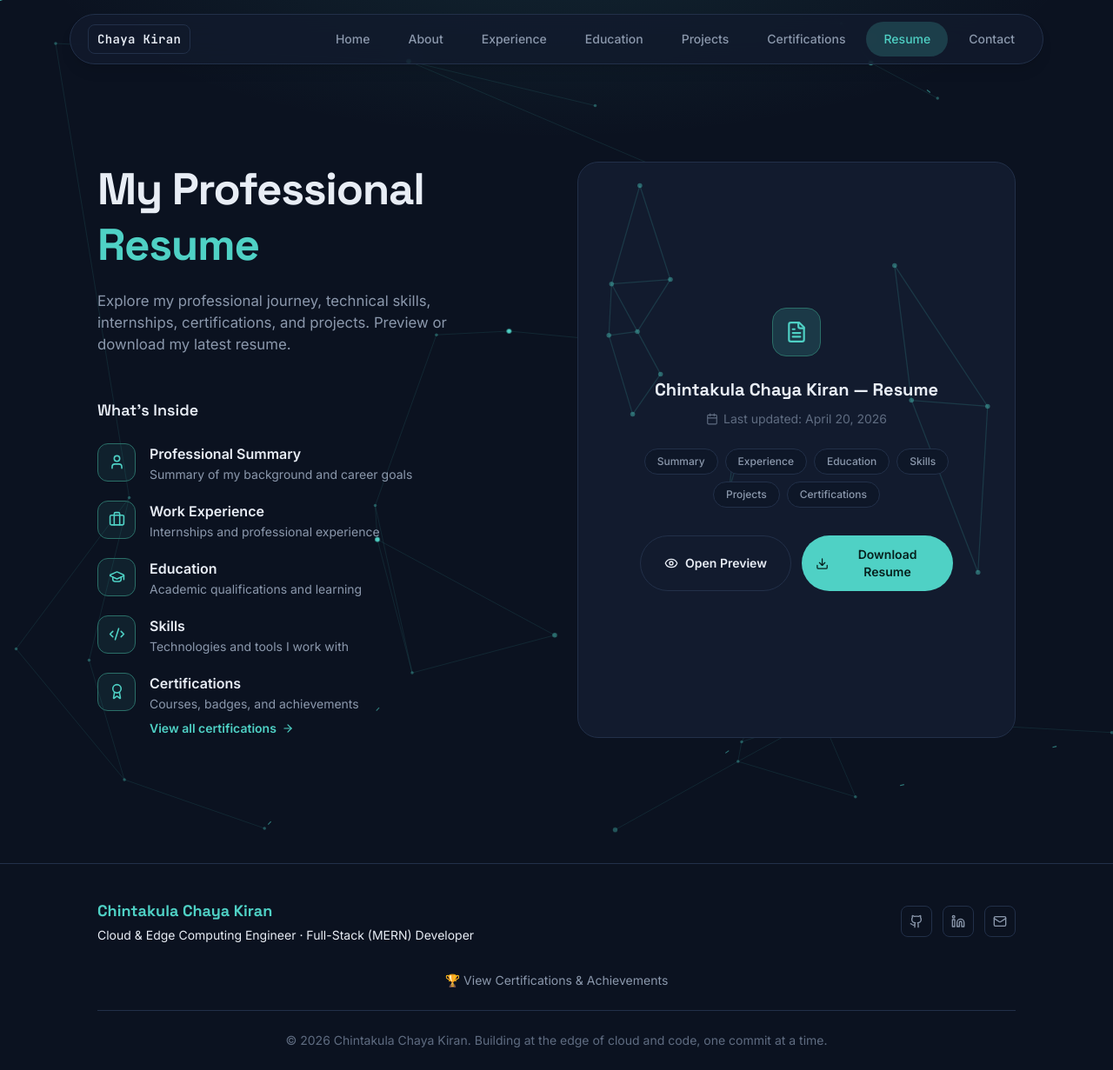
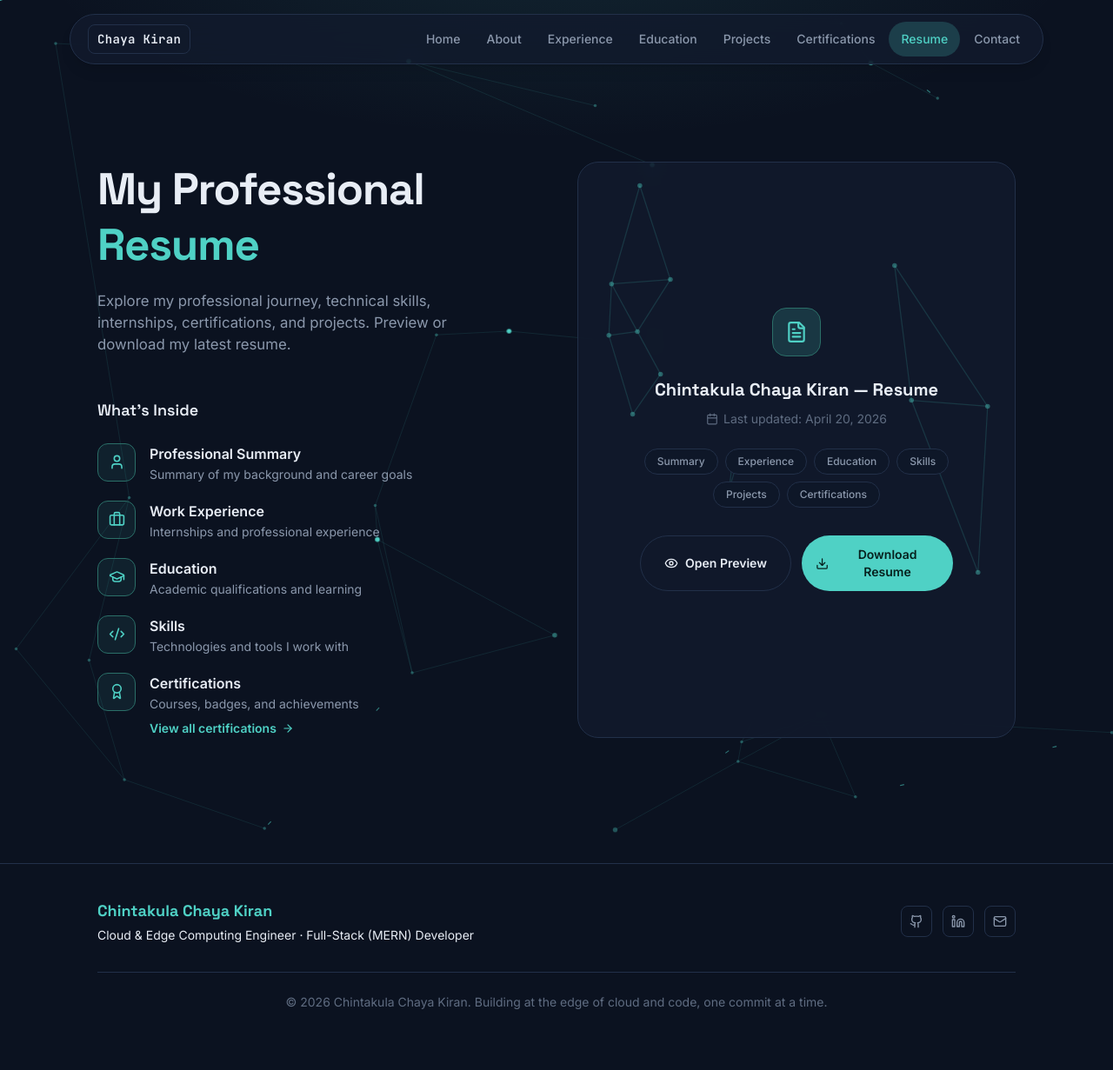
Before and after one commit to chayakiranch/ChayaKiran_portfolio, a React (Vite) app: page /resume in a window 1280 px wide. Shown: the whole page at 87% size. After the commit the page ends 1187 px from the top, so only its background shows below. Built offline with nearby package versions, Linux system fonts and the light colour scheme.

Commit message:
Improve portfolio UI and updated README

```diff
--- a/src/components/Footer.jsx
+++ b/src/components/Footer.jsx
@@ -1,5 +1,4 @@
-import { Mail, Linkedin, Github } from "lucide-react";
-import { NavLink } from "react-router-dom"; // NEW
+import { Mail, Linkedin, Github } from "lucide-react"; // CHANGED: removed unused NavLink import (Certifications footer link removed)
 import profile from "../data/profileData";
 
 const socialIcons = [
@@ -33,13 +32,6 @@ export default function Footer() {
             })}
           </div>
         </div>
-        {/* NEW: optional Certifications link in the footer */}
-        <div className="flex justify-center pb-6">
-          <NavLink to="/certifications" className="glow-navlink text-sm text-muted hover:text-accent transition-colors">
-            🏆 View Certifications &amp; Achievements
-          </NavLink>
-        </div>
-
         <div className="pt-6 border-t border-panel-border text-center text-sm text-muted-2">
           © {new Date().getFullYear()} {profile.name}. Building at the edge of cloud and code, one commit at a time.
         </div>
--- a/src/components/Hero.jsx
+++ b/src/components/Hero.jsx
@@ -47,12 +47,12 @@ export default function Hero() {
           >
             View Resume
           </NavLink>
-          {/* NEW: CTA to the Certifications & Achievements page */}
+          {/* CHANGED: "View Certifications" CTA replaced with a Contact CTA */}
           <NavLink
-            to="/certifications"
+            to="/contact"
             className="glow-btn inline-flex items-center justify-center font-semibold text-[0.95rem] px-[26px] py-3.5 rounded-full border border-panel-border text-text hover:border-accent hover:text-accent"
           >
-            View Certifications
+            Contact
           </NavLink>
         </div>
 
--- a/src/components/Navbar.jsx
+++ b/src/components/Navbar.jsx
@@ -67,8 +67,9 @@ export default function Navbar() {
   }, []);
 
   // GLOW SYSTEM: added .glow-navlink for an animated underline glow on hover
+  // CHANGED: px-5 -> px-3.5 to tighten the spacing between nav link labels
   const linkClass = ({ isActive }) =>
-    `glow-navlink px-5 py-2.5 rounded-full text-sm font-medium transition-colors whitespace-nowrap ${
+    `glow-navlink px-3.5 py-2.5 rounded-full text-sm font-medium transition-colors whitespace-nowrap ${
       isActive ? "bg-accent/20 text-accent" : "text-muted hover:text-text"
     }`;
 
@@ -93,8 +94,8 @@ export default function Navbar() {
           </span>
         </NavLink>
 
-        {/* CHANGED: md -> lg, so the 7-link pill nav only renders once there's room */}
-        <nav className="hidden lg:flex items-center gap-1">
+        {/* CHANGED: md -> lg, so the 7-link pill nav only renders once there's room. gap-1 -> gap-0.5 to tighten spacing between links */}
+        <nav className="hidden lg:flex items-center gap-0.5">
           {links.map((l) => (
             <NavLink key={l.to} to={l.to} end={l.to === "/"} className={linkClass}>
               {l.label}
--- a/src/components/SkillCard.jsx
+++ b/src/components/SkillCard.jsx
@@ -18,8 +18,8 @@ export default function SkillCard({ category, icon, items }) {
   return (
     // GLOW SYSTEM: unified via .glow-card (see index.css)
     <div
-      className="glow-card group flex flex-col h-full bg-[#111827]/60 backdrop-blur-xl
-                 border border-white/[0.08] rounded-xl p-5
+      className="glow-card group flex flex-col h-full bg-panel/80 backdrop-blur-md
+                 border border-panel-border rounded-xl p-5
                  shadow-md shadow-black/20"
     >
       {/* SIZE REDUCED: gap-3.5 mb-6 -> gap-2.5 mb-4 */}
--- a/src/components/certifications/CertificationCard.jsx
+++ b/src/components/certifications/CertificationCard.jsx
@@ -11,7 +11,7 @@ export default function CertificationCard({ cert, onView }) {
       whileInView={{ opacity: 1, y: 0 }}
       viewport={{ once: true, margin: "-40px" }}
       transition={{ duration: 0.4, ease: "easeOut" }}
-      className="glow-card group bg-panel/70 backdrop-blur-md border border-panel-border rounded-2xl overflow-hidden"
+      className="glow-card group bg-panel/80 backdrop-blur-md border border-panel-border rounded-2xl overflow-hidden"
     >
       <button
         type="button"
--- a/src/pages/ContactPage.jsx
+++ b/src/pages/ContactPage.jsx
@@ -37,7 +37,7 @@ export default function ContactPage() {
         </div>
 
         <div className="grid grid-cols-1 md:grid-cols-2 gap-6">
-          <div className="glow-card bg-panel border border-panel-border rounded-3xl p-8">
+          <div className="glow-card bg-panel/80 backdrop-blur-md border border-panel-border rounded-3xl p-8">
             <h2 className="font-display text-2xl font-bold mb-6">Connect</h2>
             <div className="flex flex-col gap-4">
               {contactLinks.map((item, i) => {
@@ -56,7 +56,7 @@ export default function ContactPage() {
             </div>
           </div>
 
-          <div className="glow-card bg-panel border border-panel-border rounded-3xl p-8">
+          <div className="glow-card bg-panel/80 backdrop-blur-md border border-panel-border rounded-3xl p-8">
             <form onSubmit={handleSubmit} className="flex flex-col gap-5">
               <div className="grid grid-cols-1 sm:grid-cols-2 gap-5">
                 <Field label="Name" name="name" value={form.name} onChange={handleChange} placeholder="Your name" />
--- a/src/pages/EducationPage.jsx
+++ b/src/pages/EducationPage.jsx
@@ -22,7 +22,7 @@ export default function EducationPage() {
               <div key={edu.id} className="relative">
                 <span className="absolute -left-[33px] top-6 w-2.5 h-2.5 rounded-full bg-accent" />
 
-                <div className="glow-card bg-panel border border-panel-border rounded-2xl p-7">
+                <div className="glow-card bg-panel/80 backdrop-blur-md border border-panel-border rounded-2xl p-7">
                   <div className="flex items-start justify-between gap-4 flex-wrap">
                     <div className="flex items-center gap-2.5">
                       <GraduationCap size={18} className="text-accent" />
--- a/src/pages/ExperienceDetails.jsx
+++ b/src/pages/ExperienceDetails.jsx
@@ -114,7 +114,7 @@ export default function ExperienceDetails() {
                 <h2 className="text-3xl font-bold mb-6">Major Accomplishments</h2>
                 <div className="space-y-5">
                   {experience.achievements.map((item, i) => (
-                    <div key={i} className="glow-card bg-panel/80 border border-panel-border rounded-2xl p-6">
+                    <div key={i} className="glow-card bg-panel/80 backdrop-blur-md border border-panel-border rounded-2xl p-6">
                       <span className="text-accent font-bold mr-4">0{i + 1}</span>
                       <span className="text-muted">{item}</span>
                     </div>
--- a/src/pages/ExperiencePage.jsx
+++ b/src/pages/ExperiencePage.jsx
@@ -18,7 +18,7 @@ export default function ExperiencePage() {
               <div className="absolute left-0 top-5 w-3 h-3 rounded-full bg-accent" />
 
               <Link to={`/experience/${exp.id}`} className="block">
-                <div className="glow-card bg-panel/80 border border-panel-border rounded-2xl p-5 cursor-pointer">
+                <div className="glow-card bg-panel/80 backdrop-blur-md border border-panel-border rounded-2xl p-5 cursor-pointer">
                   <div className="flex justify-between items-start mb-5 flex-wrap gap-2">
                     <div>
                       <h2 className="text-xl md:text-2xl font-bold">{exp.role}</h2>
--- a/src/pages/Home.jsx
+++ b/src/pages/Home.jsx
@@ -87,7 +87,7 @@ export default function Home() {
                   <div className="absolute left-0 top-5 w-3 h-3 rounded-full bg-accent" />
 
                   <NavLink to={`/experience/${exp.id}`} className="block">
-                    <div className="glow-card bg-panel/80 border border-panel-border rounded-2xl p-5 cursor-pointer">
+                    <div className="glow-card bg-panel/80 backdrop-blur-md border border-panel-border rounded-2xl p-5 cursor-pointer">
                       <div className="flex justify-between items-start mb-5 flex-wrap gap-2">
                         <div>
                           <h3 className="text-xl md:text-2xl font-bold">{exp.role}</h3>
@@ -148,7 +148,7 @@ export default function Home() {
               <NavLink
                 key={p.id}
                 to={`/projects/${p.id}`}
-                className="glow-card block bg-panel border border-panel-border rounded-2xl p-8"
+                className="glow-card block bg-panel/80 backdrop-blur-md border border-panel-border rounded-2xl p-8"
               >
                 <div className="flex items-center justify-between mb-4">
                   <span className="font-mono text-[0.75rem] text-accent uppercase tracking-wide">{p.kicker}</span>
--- a/src/pages/ProjectsPage.jsx
+++ b/src/pages/ProjectsPage.jsx
@@ -15,7 +15,7 @@ export default function ProjectsPage() {
             <NavLink
               key={p.id}
               to={`/projects/${p.id}`}
-              className="glow-card block bg-panel border border-panel-border rounded-2xl p-8"
+              className="glow-card block bg-panel/80 backdrop-blur-md border border-panel-border rounded-2xl p-8"
             >
               <div className="flex items-center justify-between mb-4">
                 <span className="font-mono text-[0.75rem] text-accent uppercase tracking-wide">{p.kicker}</span>
--- a/src/pages/ResumePage.jsx
+++ b/src/pages/ResumePage.jsx
@@ -116,7 +116,7 @@ export default function ResumePage() {
           {/* CHANGED: h-full + flex column with centered content, so the card
               stretches to match the left column's height (via items-stretch above)
               instead of sitting short at a fixed content height. */}
-          <div className="glow-card relative overflow-hidden bg-panel border border-panel-border rounded-3xl p-10 text-center flex flex-col items-center justify-center lg:h-full">
+          <div className="glow-card relative overflow-hidden bg-panel/80 backdrop-blur-md border border-panel-border rounded-3xl p-10 text-center flex flex-col items-center justify-center lg:h-full">
             {/* CHANGED: corner dot/line accents -> full-card generative network pattern
                 (same visual language as the site-wide NetworkBackground), clipped to the
                 card via the parent's overflow-hidden rounded-3xl. */}
```
Also changed, not shown: 1 other file (tests, documents, lock files or other folders).
